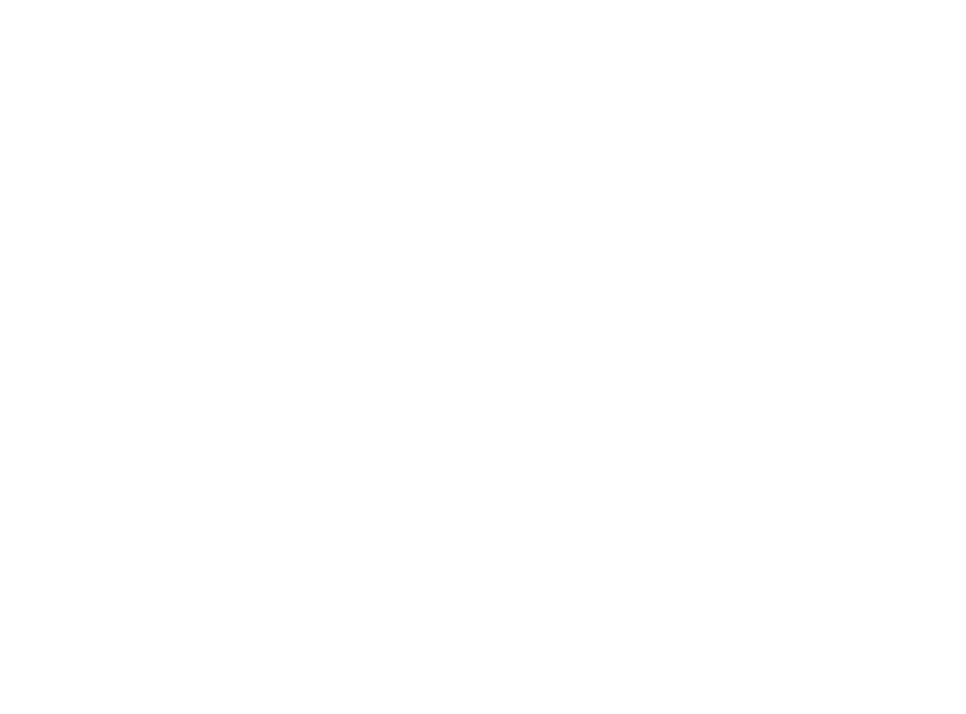
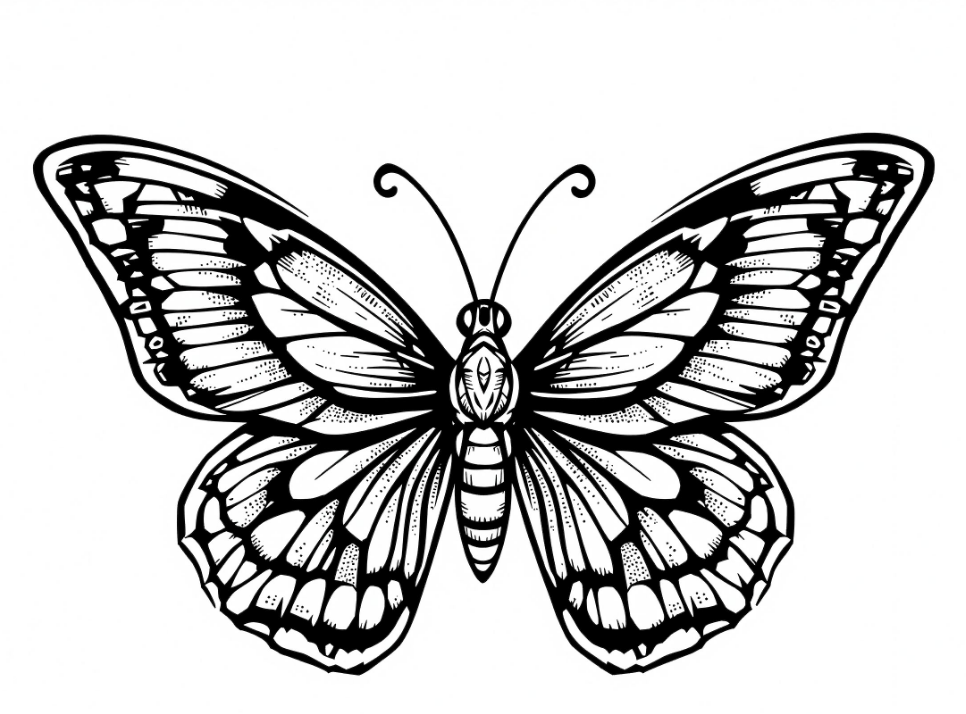
Before and after one commit to chayceoneal/motyl, a plain HTML site: page index.html in a window 1280 px wide. Shown: the whole page, without its empty margins (162-1128 px from the left). Drawn offline with Linux system fonts and the light colour scheme.

Commit message:
Update index.html

```diff
--- a/index.html
+++ b/index.html
@@ -19,7 +19,8 @@
     </style>
 </head>
 <body>
-    <a href="https://bigfootd.dev"
-    <img src="images/motyl.jpg" alt="motyl">
+    <a href="https://bigfootd.dev" target="_blank">
+        <img src="images/motyl.jpg" alt="motyl">
+    </a>
 </body>
 </html>
```
